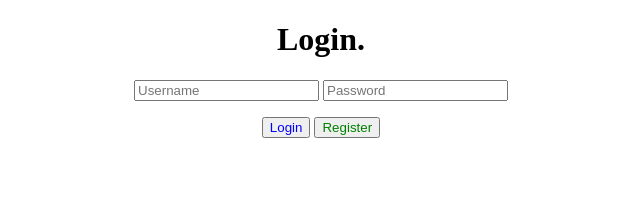
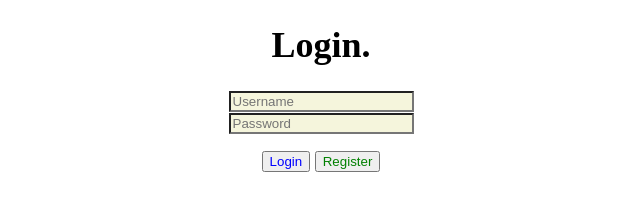
Before and after one commit to Alexiszxc22/ITPC3_Prelim_Exam, a plain HTML site: page index.html in a window 1280 px wide. Shown: the whole page, without its empty margins (319-959 px from the left). Drawn offline with Linux system fonts and the light colour scheme.

Commit message:
Fourth Commit

```diff
--- a/index.html
+++ b/index.html
@@ -4,15 +4,39 @@
 <head>
     <title>Registration</title>
 </head>
+<style>
+    #divContainer {
+        text-align: center;
+    }
+/* Class */
+    .redText {
+        color: red;
+        background-color: beige;
+
+    }
+/* same tag element */
+    .redText:hover {
+       color: blue;
+       background-color: green;
+    }
+/* Event */
+    div {
+        margin-bottom: 1rem;
+        font-size: large;
+    }
+
+</style>
 
 <body>
-    <div style="text-align: center;">
+    <div id="divContainer">
         <h1>Login.</h1>
+
+    <div>
+        <input type="text" placeholder="Username" class="redText">
+        <div>
+            <input type="password" placeholder="Password" class="redText">
+        </div>
     </div>
-            <div style="text-align: center;">
-                <input type="text" placeholder="Username">
-                <input type="password" placeholder="Password">
-            </div>
     </div>
 
 
@@ -28,6 +52,7 @@
 
         </div>
     </div>
+</div>
 
 </body>
 </html>
```
